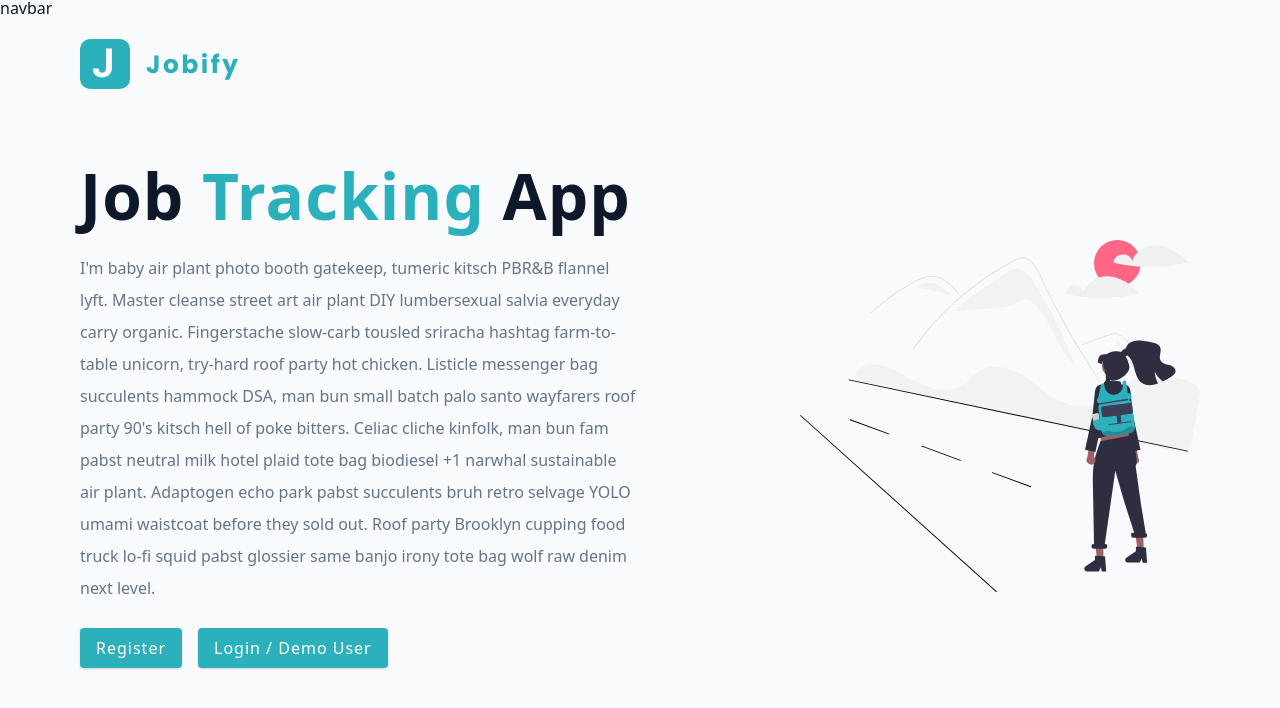
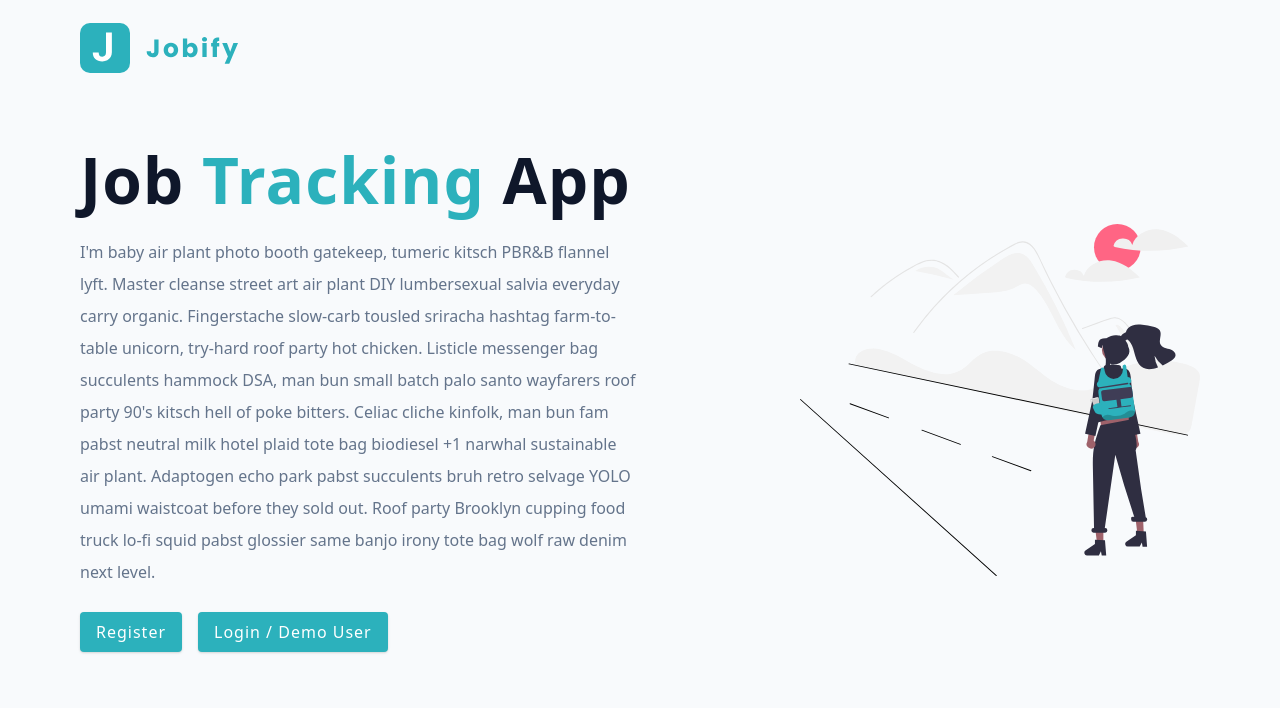
Before and after one commit to oiat11/mern-jobify, a React app in the folder client/: page / in a window 1280 px wide. Shown: the top 708 px of the page. Built offline with nearby package versions, Linux system fonts and the light colour scheme; the HTML template or start-up script is replaced by a standard one.

Commit message:
deleted nav in HomeLayout.js

```diff
--- a/client/src/pages/HomeLayout.jsx
+++ b/client/src/pages/HomeLayout.jsx
@@ -4,7 +4,6 @@ import { Outlet } from 'react-router-dom'
 const HomeLayout = () => {
   return (
     <div>
-        <nav>navbar</nav>
         {/* Outlet is a placeholder of child route that will be rendered*/}
         <Outlet/>
     </div>
```
